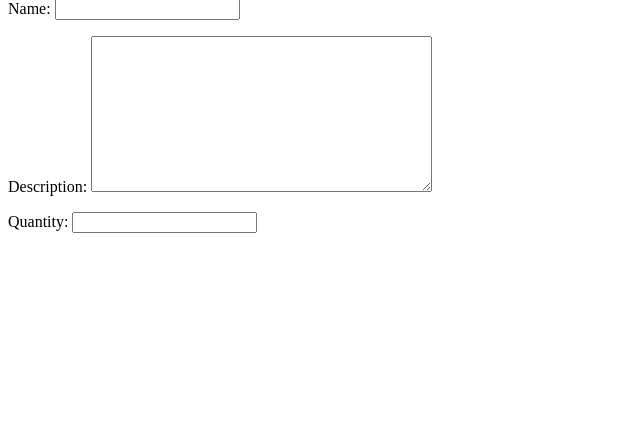
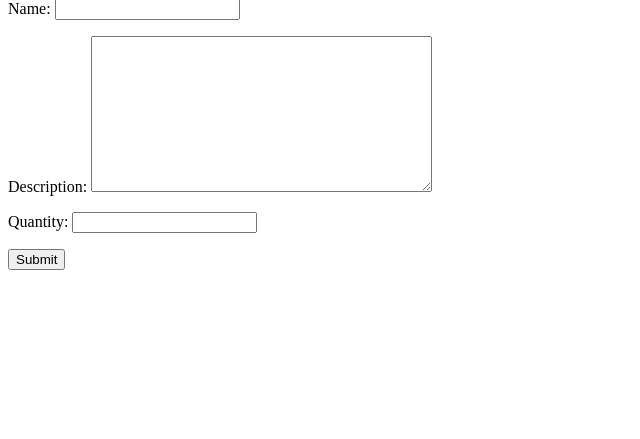
Before and after one commit to KCL-SEG/things-2-Bividib, a Django app: page / in a window 1280 px wide. Shown: the part 101-540 px from the top of the page, without its empty margins (0-640 px from the left). Run offline with Django 3.2, Linux system fonts and the light colour scheme.

Commit message:
add submit and csrf token

```diff
--- a/things/templates/home.html
+++ b/things/templates/home.html
@@ -8,7 +8,9 @@
   </h1>
   <p>Some stuff about things goes here.</p>
   <form action="", method="POST">
+    {% csrf_token %}
     {{form.as_p}}
+    <input type="submit" value="Submit">
   </form>
 </body>
 </html>
```
Also changed, not shown: things/forms.py (line endings or trailing spaces).
